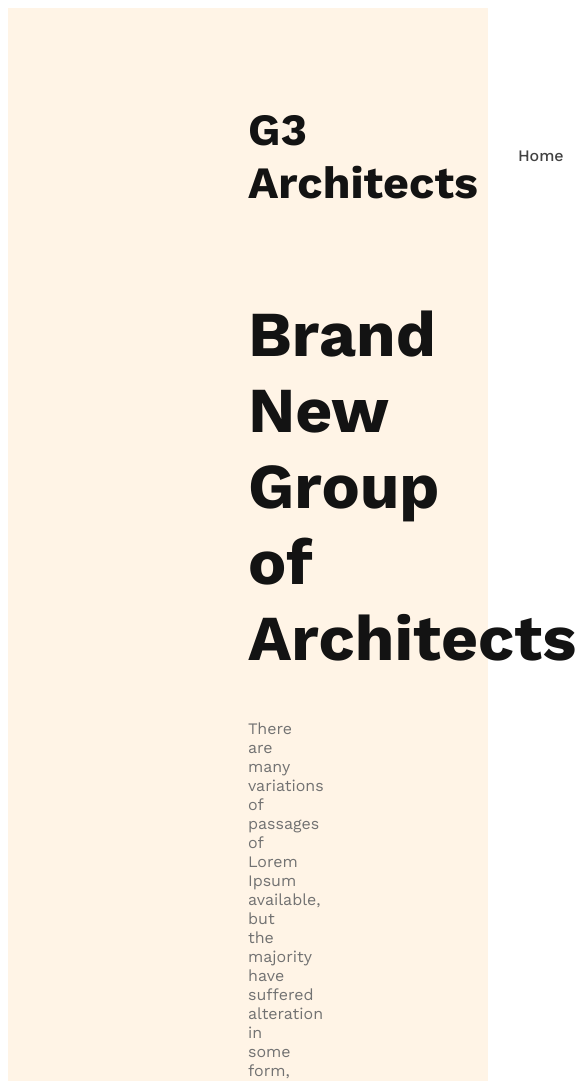
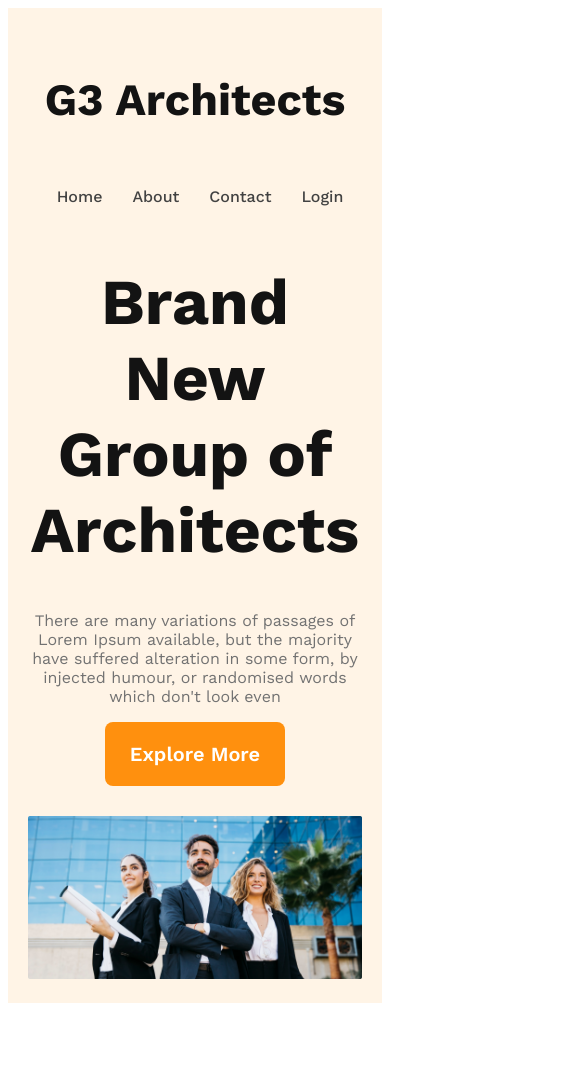
Before and after one commit to Mysha-Mazumder/g3-architect-website, a plain HTML site: page index.html in a window 390 px wide. Shown: the top 1081 px of the page, 585 px wide, since content can reach past the window. After the commit the page ends 1011 px from the top, so only its background shows below. Drawn offline with nearby package versions, Linux system fonts and the light colour scheme.

Commit message:
finished the header section and rsponsiveness for mobile and medium devices

```diff
--- a/styles/architect.css
+++ b/styles/architect.css
@@ -5,7 +5,14 @@
     font-family: 'Work Sans', sans-serif;
   }
   .btn-primary{
-
+border-radius: 8px;
+ background-color: #ff900e;
+ color: #fff;
+ padding: 20px 25px;
+ border: 0;
+ font-size: 1.25rem;
+ font-weight: 600;
+ cursor: pointer;
   }
   /*Header styles*/
   header{
@@ -49,3 +56,29 @@ nav li a{
 .banner-description{
  color: #727272;
 }
+.banner img{
+    margin-top: 30px;
+    width: 100%;
+}
+
+
+
+
+/*responsive styles*/
+@media screen and (max-width:576px) {
+    header{
+    padding: 20px;
+    }
+  nav{
+    flex-direction: column;
+  }
+}
+@media screen and (min-width:576px) and (max-width:960px) {
+  header{
+    padding: 50px;
+  }
+    nav{
+    flex-direction: column;
+  }
+
+}
```
